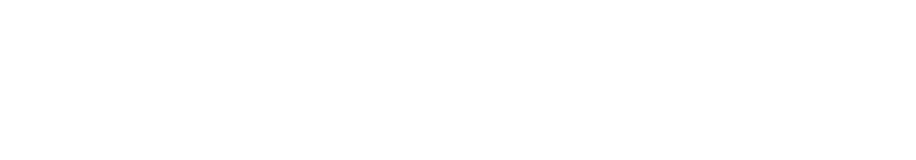
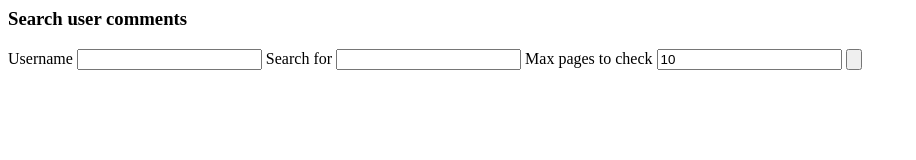
Before and after one commit to colxi/meneame-search-comments, a plain HTML site: page docs/index.html in a window 1280 px wide. Shown: the whole page, without its empty margins (0-916 px from the left). Drawn offline with Linux system fonts and the light colour scheme.

Commit message:
Update index.html

```diff
--- a/docs/index.html
+++ b/docs/index.html
@@ -1,6 +1,6 @@
 <html>
   <head>
-  <script src="main.js"/>
+    <script src="main.js"></script>
   </head>
   <body>
     <h3>Search user comments</h3>
```
